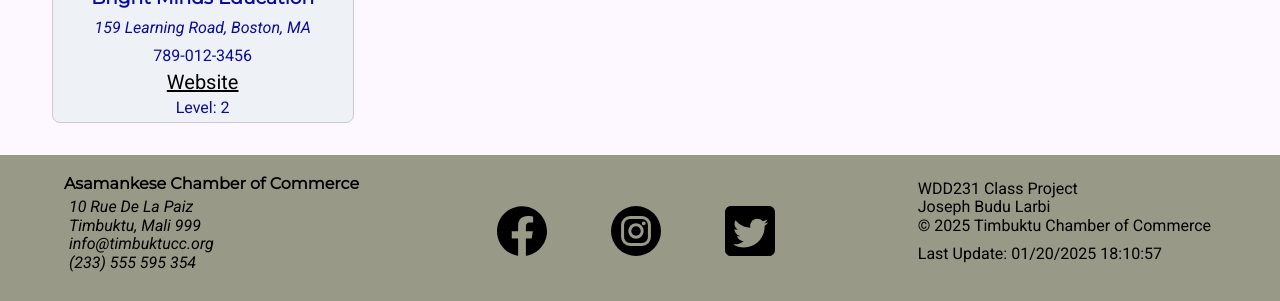
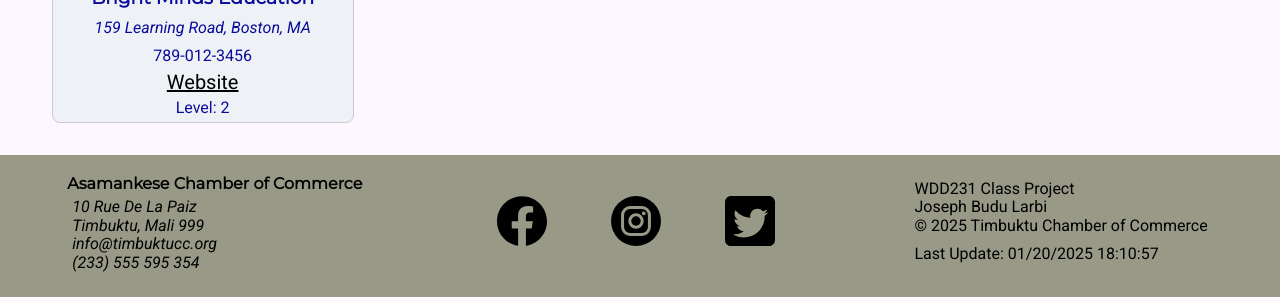
Before and after one commit to budujoseph/wdd231, a plain HTML site: page chamber/directory.html in a window 1280 px wide. Shown: the part 1251-1552 px from the top of the page. Drawn offline with Linux system fonts and the light colour scheme.

Commit message:
corrections

```diff
--- a/chamber/styles/style.css
+++ b/chamber/styles/style.css
@@ -200,7 +200,7 @@ a {
 
 footer {
     background-color: #998;
-    padding: 15px;
+    padding: 10px;
     color: #000;
 }
 
@@ -210,7 +210,7 @@ footer {
 }
 
 .social-media {
-    padding: 20px;
+    padding: 10px;
     text-align: center;
 }
 
```
